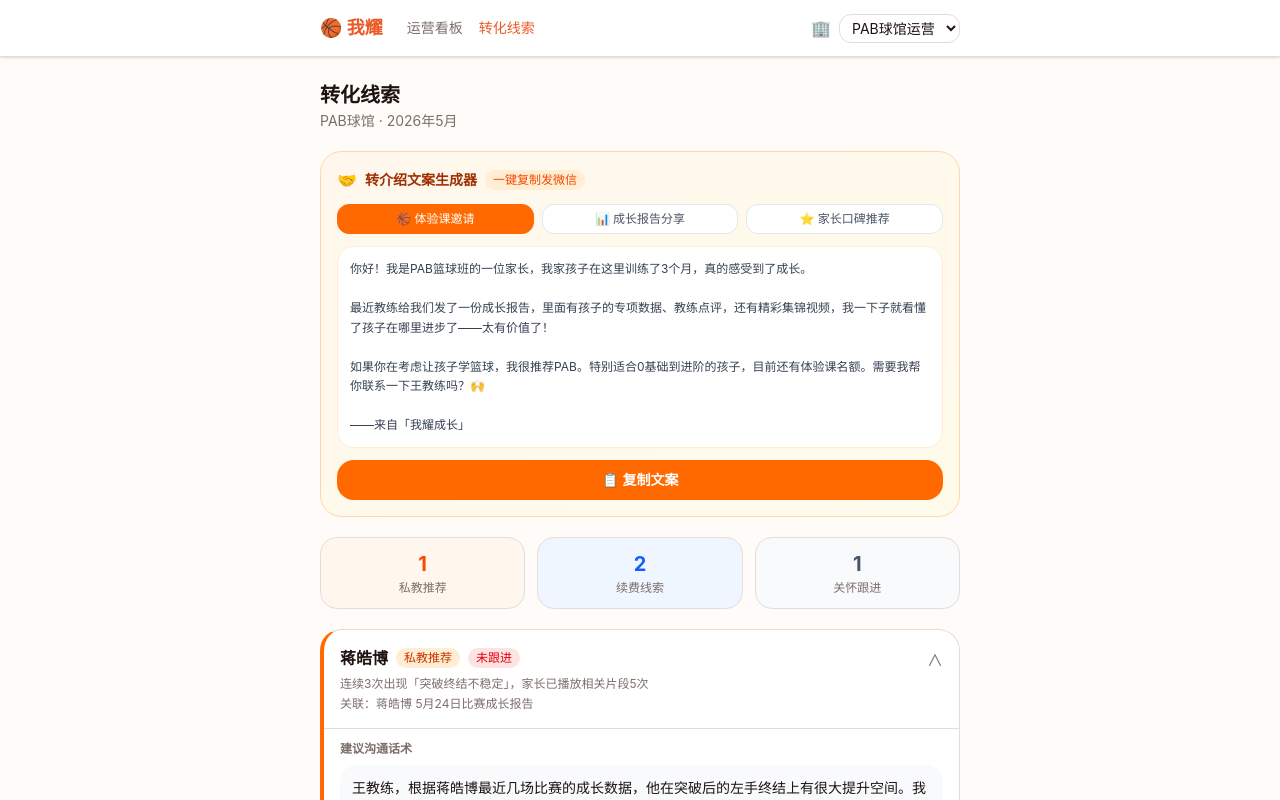
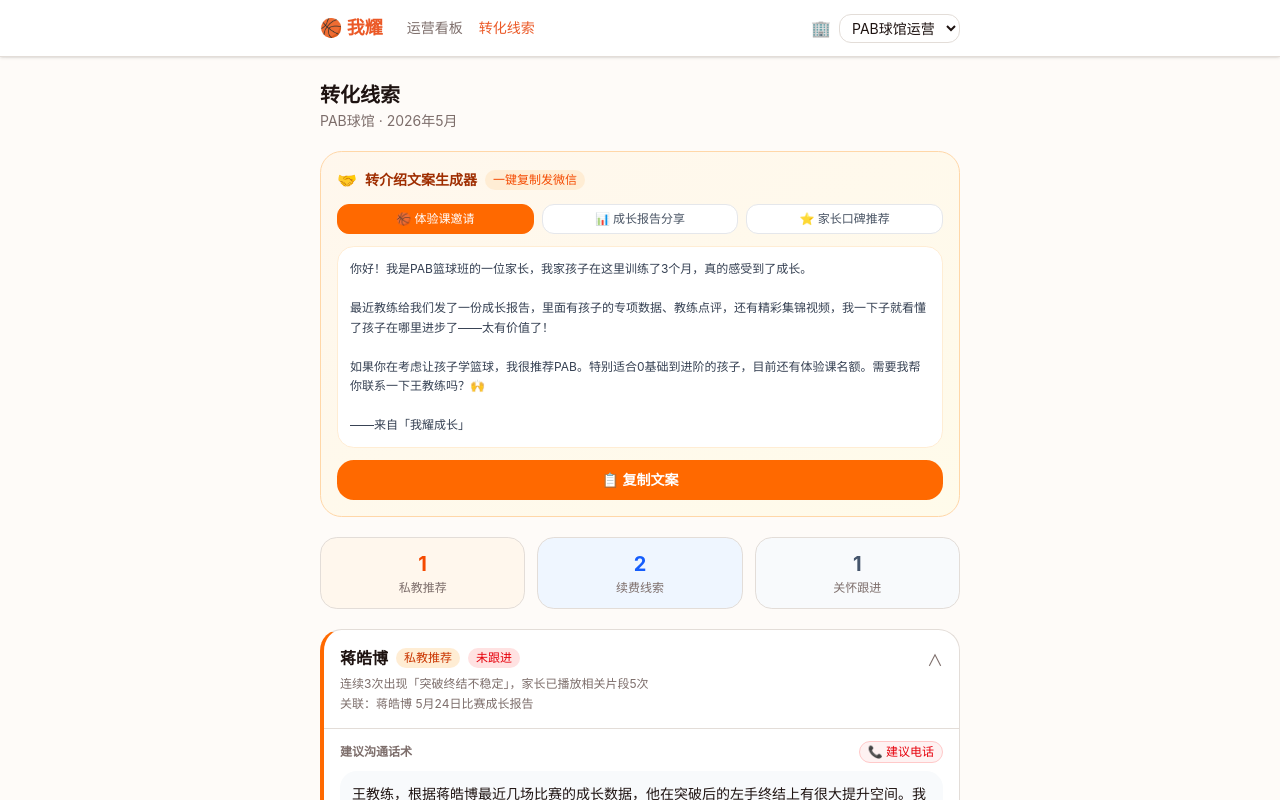
Before and after one commit to BillBillBiuBiuBiu/woyao-growth, a Next.js app: page /org/leads in a window 1280 px wide. Both pictures are taken after a click on the button 641 px from the left and 678 px from the top of the page. Shown: the top 800 px of the page. Built offline with nearby package versions, Linux system fonts and the light colour scheme.

Commit message:
C339: org/leads 线索展开区加行动标签（📞电话/💬微信/🤝当面）

```diff
--- a/app/org/leads/page.tsx
+++ b/app/org/leads/page.tsx
@@ -186,7 +186,15 @@ export default function LeadsPage() {
               {/* Expanded */}
               {isExpanded && (
                 <div className="px-4 pb-4 border-t border-border pt-3">
-                  <div className="text-xs font-semibold text-muted-foreground mb-2">建议沟通话术</div>
+                  <div className="flex items-center justify-between mb-2">
+                    <div className="text-xs font-semibold text-muted-foreground">建议沟通话术</div>
+                    {(() => {
+                      if (lead.priority === "high") return <span className="text-xs bg-red-50 text-red-600 border border-red-200 px-2 py-0.5 rounded-full font-medium">📞 建议电话</span>;
+                      if (lead.type === "renewal") return <span className="text-xs bg-blue-50 text-blue-600 border border-blue-200 px-2 py-0.5 rounded-full font-medium">💬 建议微信</span>;
+                      if (lead.type === "care") return <span className="text-xs bg-green-50 text-green-600 border border-green-200 px-2 py-0.5 rounded-full font-medium">🤝 当面聊聊</span>;
+                      return <span className="text-xs bg-gray-50 text-gray-500 border border-gray-200 px-2 py-0.5 rounded-full font-medium">💬 建议沟通</span>;
+                    })()}
+                  </div>
                   <div className="bg-slate-50 rounded-xl p-3 text-sm text-foreground leading-relaxed">
                     {lead.suggestedMessage}
                   </div>
```
